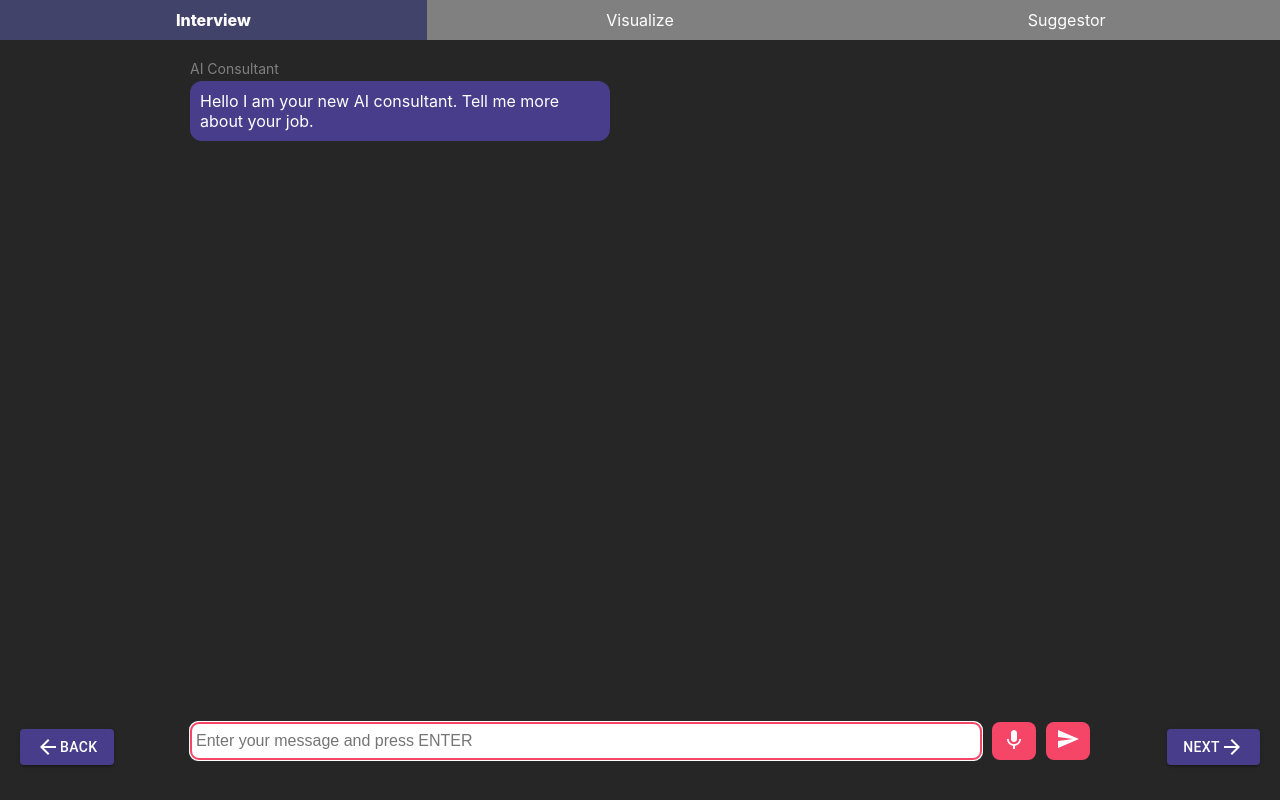
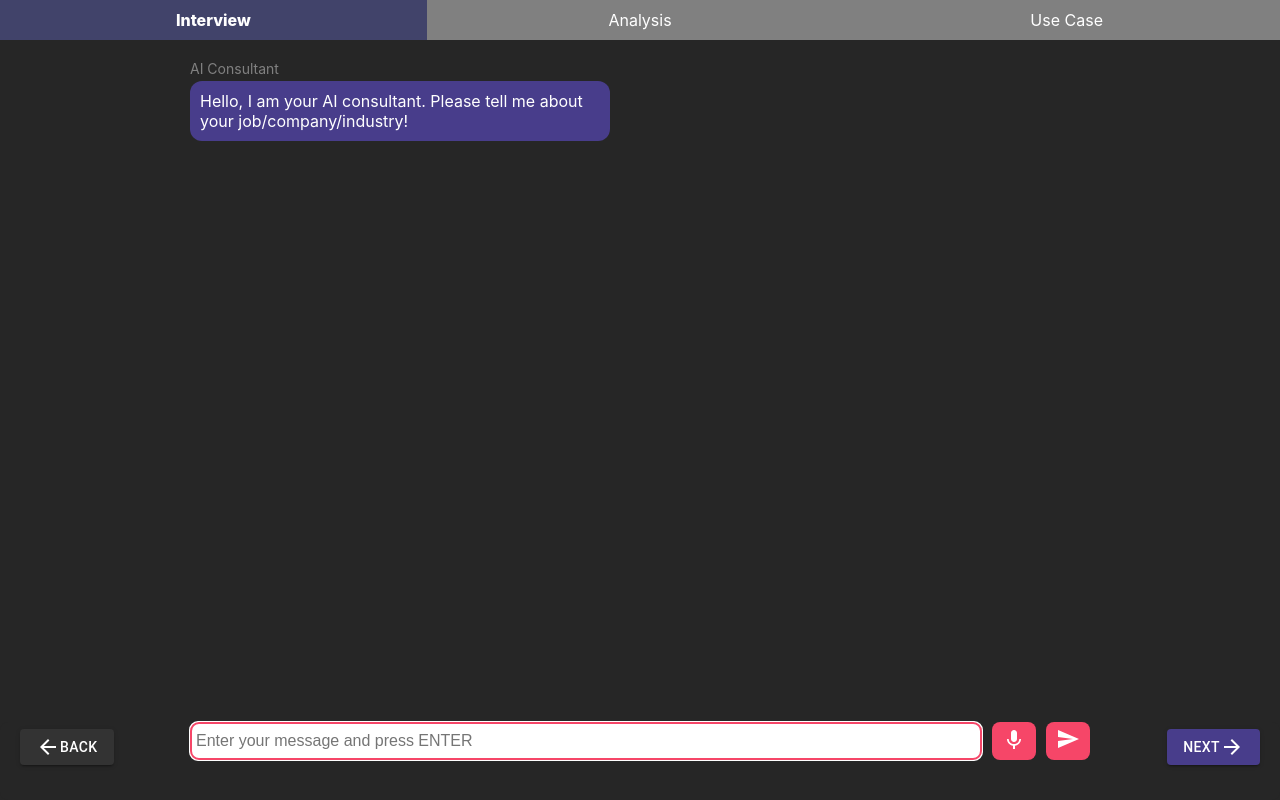
Before and after one commit to aicoholics/makeathon, a React (Create React App) app in the folder client/: page / in a window 1280 px wide. Built offline with nearby package versions, Linux system fonts and the light colour scheme.

Commit message:
final tweaks

```diff
--- a/client/src/App.js
+++ b/client/src/App.js
@@ -18,7 +18,7 @@ function App() {
   const [messages, setMessages] = useState([
     {
       content:
-        "Hello I am your new AI consultant. Tell me more about your job.",
+        "Hello, I am your AI consultant. Please tell me about your job/company/industry!",
       role: "assistant",
     },
   ]);
@@ -63,7 +63,7 @@ function App() {
                         left: 0,
                         marginLeft: "20px",
                         marginBottom: "35px",
-                        backgroundColor: "#483d8b",
+                        backgroundColor: "#333333",
                       }}
                       variant="contained"
                       component="label"
--- a/client/src/components/Topbar.js
+++ b/client/src/components/Topbar.js
@@ -43,8 +43,8 @@ function Topbar({ currentStep }) {
       }}
     >
       <div style={step1Style}>Interview</div>
-      <div style={step2Style}>Visualize</div>
-      <div style={step3Style}>Suggestor</div>
+      <div style={step2Style}>Analysis</div>
+      <div style={step3Style}>Use Case</div>
     </div>
   );
 }
--- a/client/src/pages/Chat.js
+++ b/client/src/pages/Chat.js
@@ -44,7 +44,7 @@ function Chat() {
         }),
       });
       const data = await response.json();
-      console.log(data);
+      // console.log(data);
       setMessages((messages) => [
         ...messages.slice(0, -1),
         {
--- a/client/src/pages/Suggestor.js
+++ b/client/src/pages/Suggestor.js
@@ -1,5 +1,5 @@
 import React from 'react'
-import { useEffect, useState, useContext } from 'react';
+import { useEffect, useState, useContext, useRef } from 'react';
 import SummaryContext from '../SummaryContext';
 import MessageContext from '../MessageContext';
 import MessageContext2 from '../MessageContext2';
@@ -25,11 +25,11 @@ function Suggestor() {
   const [risks, setRisks] = useState("");
   const [solution, setSolution] = useState("");
 
-
-
-
+  const hasMounted = useRef(false);
 
   useEffect(() => {
+    if (!hasMounted.current) {
+
     setIsLoading(true);
     const fetchData = async () => {
       try {
@@ -45,7 +45,7 @@ function Suggestor() {
           }),
         });
         const data = await response.json();
-        console.log(data);
+        console.log(data.result);
         setComment(data.comment);
         setSuggestion(data);
         setCurrentApproach(data.result.current_approach);
@@ -60,6 +60,8 @@ function Suggestor() {
       }
     };
     fetchData();
+    hasMounted.current = true;
+  }
   }, []);
 
 
@@ -90,7 +92,7 @@ function Suggestor() {
         }),
       });
       const data = await response.json();
-      console.log(data);
+      console.log(data.result);
       setComment(data.comment);
       setSuggestion(data);
       setCurrentApproach(data.result.current_approach);
@@ -172,7 +174,7 @@ function Suggestor() {
           }}>
             <h3>Solution</h3>
             <hr />
-            <details open='true'>
+            <details open={true}>
             <summary>Details</summary>
             <p>{solution}</p>
           </details>
--- a/client/src/pages/Visual.js
+++ b/client/src/pages/Visual.js
@@ -1,5 +1,5 @@
 import Entity from '../components/Entity';
-import { useEffect, useState, useContext } from 'react';
+import { useEffect, useState, useContext, useRef } from 'react';
 import SummaryContext from '../SummaryContext';
 import MessageContext from '../MessageContext';
 import MessageContext2 from '../MessageContext2';
@@ -19,11 +19,11 @@ function Visual() {
   );
   const [showComment, setShowComment] = useState(true);
 
-  useEffect(() => {
+  const hasMounted = useRef(false);
+
+useEffect(() => {
+  if (!hasMounted.current) {
     const fetchData = async () => {
-      const timeoutId = setTimeout(() => {
-        setShowComment(false);
-      }, 5000); // hide the comment after 5 seconds
       try {
         const response = await fetch(apiUrl + "summarizer", {
           method: "POST",
@@ -42,7 +42,9 @@ function Visual() {
       }
     };
     fetchData();
-  }, []);
+    hasMounted.current = true;
+  }
+}, [messages]);
 
   const onSendMessage = async (message) => {
     setIsLoading(true);
```
Also changed, not shown: 1 other file (tests, documents, lock files or other folders).
